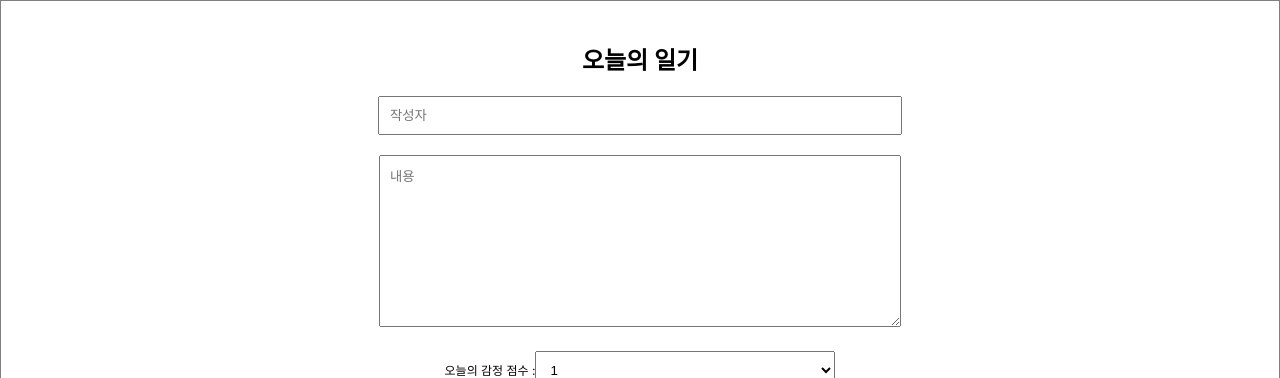
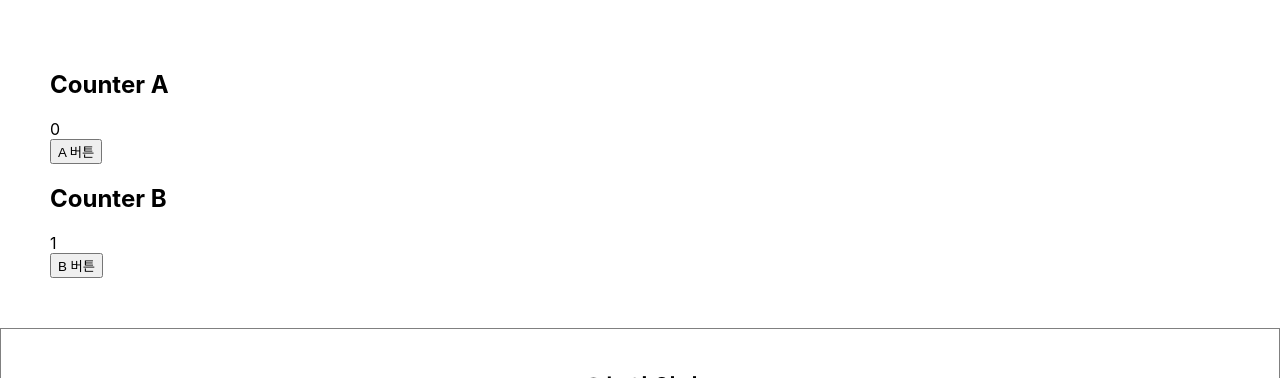
Before and after one commit to ldkstellar/React-diary, a React (Create React App) app: page / in a window 1280 px wide. Shown: the top 378 px of the page. Built offline with nearby package versions, Linux system fonts and the light colour scheme; no server answers.

Commit message:
ReactMemo:

```diff
--- a/src/App.tsx
+++ b/src/App.tsx
@@ -2,7 +2,7 @@ import './App.css';
 import { useState , useRef, useEffect,useMemo} from 'react';
 import DiaryEditor from './DiaryEditor';
 import DiaryList from './DiaryList';
-
+import OptimizeTest from './OptimizeTest';
 export type Info = {
   id:number,
   autor:string,
@@ -18,7 +18,6 @@ type tmp = {
   body:string,
 }
 
-type memo = ()=>{goodCount:number ,badCount:number,goodRatio:number};
 
 export type ondelete = (targetId:number)=>void;
 export type func = {onCreate:(autor:string,content:string,emotion:number) =>void};
@@ -28,7 +27,7 @@ export type onedit =(targetId:number,newContent:string)=>void
 //https://jsonplaceholder.typicode.com/comments
 
 function App() {
-  const getData = async ()=>{
+  const getData = async () =>{
     const res:tmp[] =  await fetch(`https://jsonplaceholder.typicode.com/comments`).then((res)=>res.json());
     const initData:Info[]  = res.slice(0,20).map((it)=>{
       return {
@@ -72,7 +71,6 @@ function App() {
   }
 
   const getDiaryAnalysis = useMemo(()=>{
-    console.log('일기 분석 시작');
     const goodCount = data.filter((it)=>{
        return it.emotion>=3;
     }).length;
@@ -87,6 +85,7 @@ function App() {
 
   return (
     <div className="App">
+      <OptimizeTest/>
 
       <DiaryEditor onCreate={onCreate}/>
       <div>전체 일기 :{data.length}</div>
--- /dev/null
+++ b/src/OptimizeTest.tsx
@@ -0,0 +1,72 @@
+import React, { useState,useEffect} from "react";
+interface props {
+    obj:myProps
+}
+type myProps = {count:number};
+
+const CounterA = React.memo(({count}:myProps)=>{
+    useEffect(()=>{
+        console.log(`countA:${count}`);
+    })
+    return(
+        <div>
+            {count}
+        </div>
+
+    )
+});
+
+const CounterB = ({obj}:props)=>{
+    useEffect(()=>{
+        console.log(`countB:${obj.count}`);
+
+    })
+    return(
+        <div>
+            {obj.count}
+        </div>
+    )
+}
+
+const areEual  = (prevProps:props, nextProps:props)=>{
+    if(prevProps.obj.count === nextProps.obj.count){
+        return true;
+    }
+    return false;
+
+}
+
+const MemoizedCounterB  = React.memo(CounterB,areEual);
+
+const OptimizeTest = ()=>{
+
+    const [count ,setCount] = useState(0);
+    const [obj,setObj] = useState({
+        count:1
+    });
+
+    return(
+        <div style={{padding:50}}>
+            <div>
+
+                <h2>Counter A</h2>
+                <CounterA count={count}/>
+                <button onClick={()=>setCount(count)}>A 버튼</button>
+
+
+            </div>
+
+            <div>
+                <h2>Counter B</h2>
+                <MemoizedCounterB obj={obj}/>
+                <button onClick={()=>setObj({count:obj.count})}>B 버튼</button>
+
+            </div>
+
+        </div>
+    )
+}
+
+
+
+export default OptimizeTest;
```
